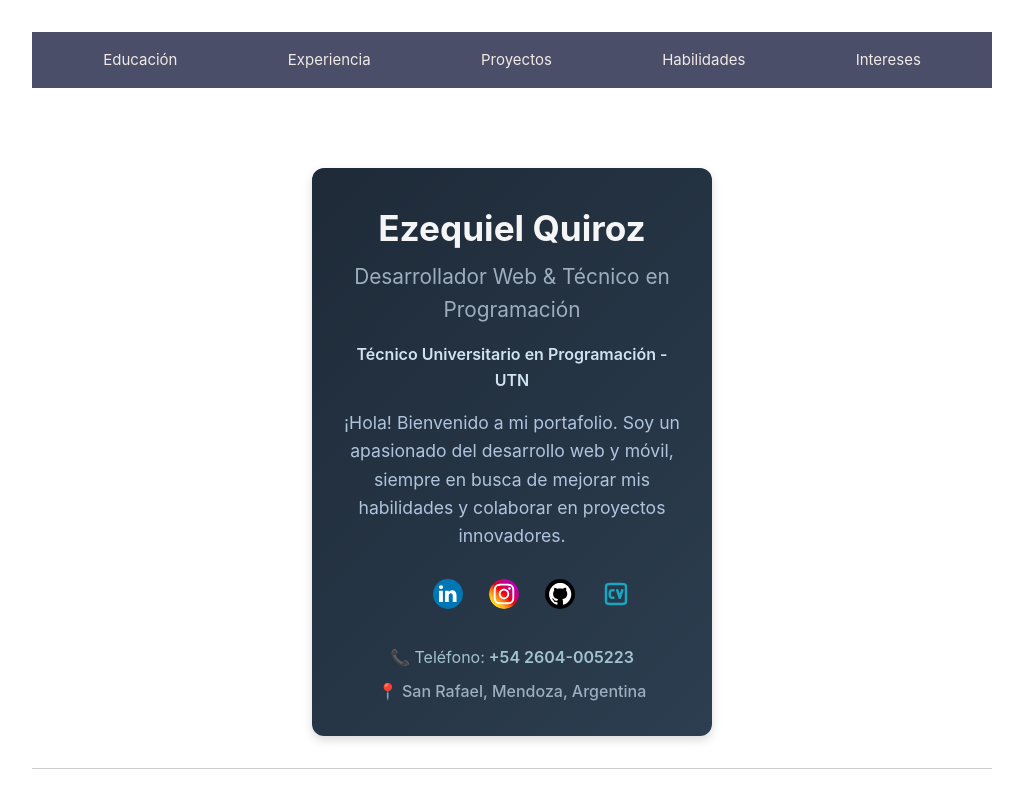
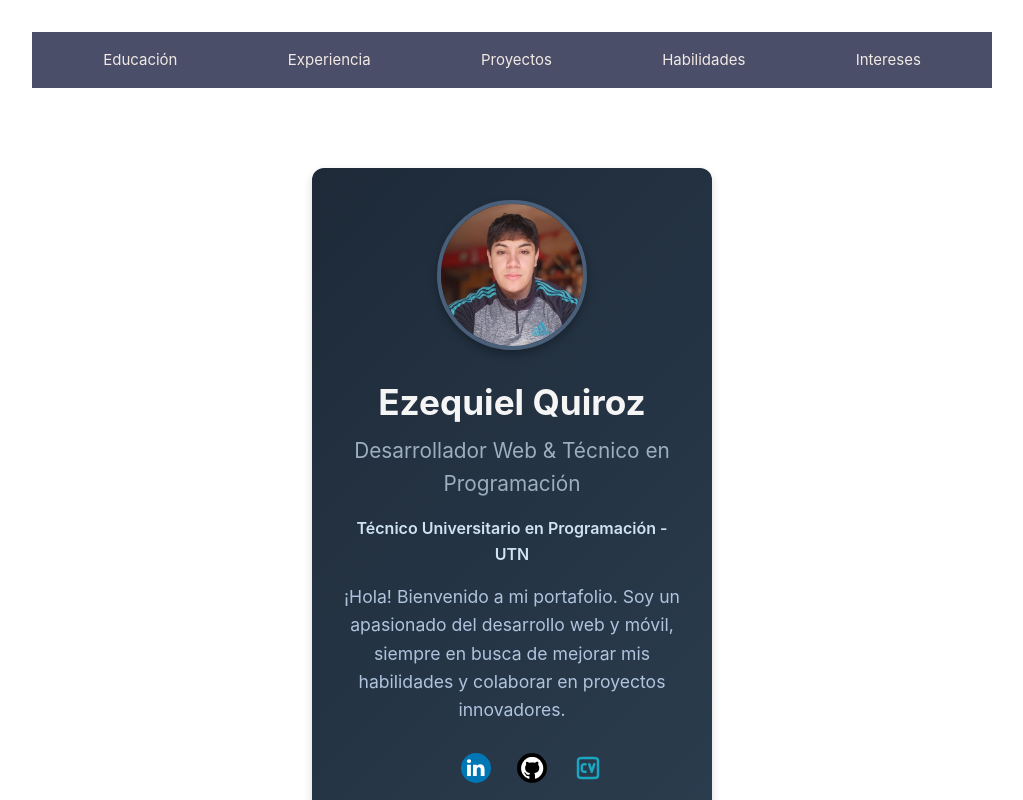
Before and after one commit to EzequielQ2004/Portafolio-Vuejs, a Vue app: page / in a window 1280 px wide. Shown: the top 800 px of the page, without its empty margins (128-1151 px from the left). Built offline with nearby package versions, Linux system fonts and the light colour scheme.

Commit message:
actualizar datos personales

```diff
--- a/src/components/DatosPersonales.vue
+++ b/src/components/DatosPersonales.vue
@@ -1,8 +1,8 @@
 <script setup>
 import linkedin from '/src/assets/linkedin_icon.svg';
-import instagram from '/src/assets/instagram_icon.svg';
 import github from '/src/assets/github_icon.svg';
 import cv from '/src/assets/cv_resume_icon.svg';
+import fotoPerfil from '/src/assets/foto_perfil.jpg';
 
 const title = 'Ezequiel Quiroz';
 const subtitle = 'Desarrollador Web & Técnico en Programación';
@@ -10,10 +10,9 @@ const descripcion = 'Técnico Universitario en Programación - UTN';
 const residencia = '📍 San Rafael, Mendoza, Argentina';
 const presentacion = '¡Hola! Bienvenido a mi portafolio. Soy un apasionado del desarrollo web y móvil, siempre en busca de mejorar mis habilidades y colaborar en proyectos innovadores.';
 const redesSociales = [
-  { id: 1, name: 'LinkedIn', src: linkedin, url: 'https://www.linkedin.com/in/ezequiel-quiroz-50b298300/' },
-  { id: 2, name: 'Instagram', src: instagram, url: 'https://www.instagram.com/ezequiel.qroz/' },
-  { id: 3, name: 'GitHub', src: github, url: 'https://github.com/ezequielquiroz' },
-  { id: 4, name: 'Currículum', src: cv, url: '/assets/cv.pdf' },
+  { id: 1, name: 'LinkedIn', src: linkedin, url: 'https://www.linkedin.com/in/ezequielquiroz/' },
+  { id: 2, name: 'GitHub', src: github, url: 'https://github.com/EzequielQ2004' },
+  { id: 3, name: 'Currículum', src: cv, url: '/src/assets/cv.pdf' },
 ];
 const telefono = '+54 2604-005223';
 </script>
@@ -21,6 +20,15 @@ const telefono = '+54 2604-005223';
 <template>
 <section class="datos-personales">
   <div class="card">
+
+    <div class="foto-container">
+      <img
+        :src="fotoPerfil"
+        alt="Foto de Ezequiel Quiroz"
+        class="foto-perfil"
+      />
+    </div>
+
     <h1 class="title">{{ title }}</h1>
     <h2 class="subtitle">{{ subtitle }}</h2>
     <p class="descripcion">{{ descripcion }}</p>
@@ -57,6 +65,28 @@ const telefono = '+54 2604-005223';
   box-shadow: 0 4px 10px rgba(0, 0, 0, 0.15);
   text-align: center;
   max-width: 400px;
+  display: flex;
+  flex-direction: column;
+  align-items: center;
+}
+
+
+.foto-container {
+  width: 150px;
+  height: 150px;
+  margin-bottom: 1.5rem;
+  display: flex;
+  justify-content: center;
+  align-items: center;
+}
+
+.foto-perfil {
+  width: 100%;
+  height: 100%;
+  border-radius: 50%;
+  object-fit: cover;
+  border: 4px solid #4a5f7a;
+  box-shadow: 0 4px 8px rgba(0, 0, 0, 0.3);
 }
 
 .title {
```
Also changed, not shown: src/assets/foto_perfil.jpg (added), 1 other file (tests, documents, lock files or other folders).
